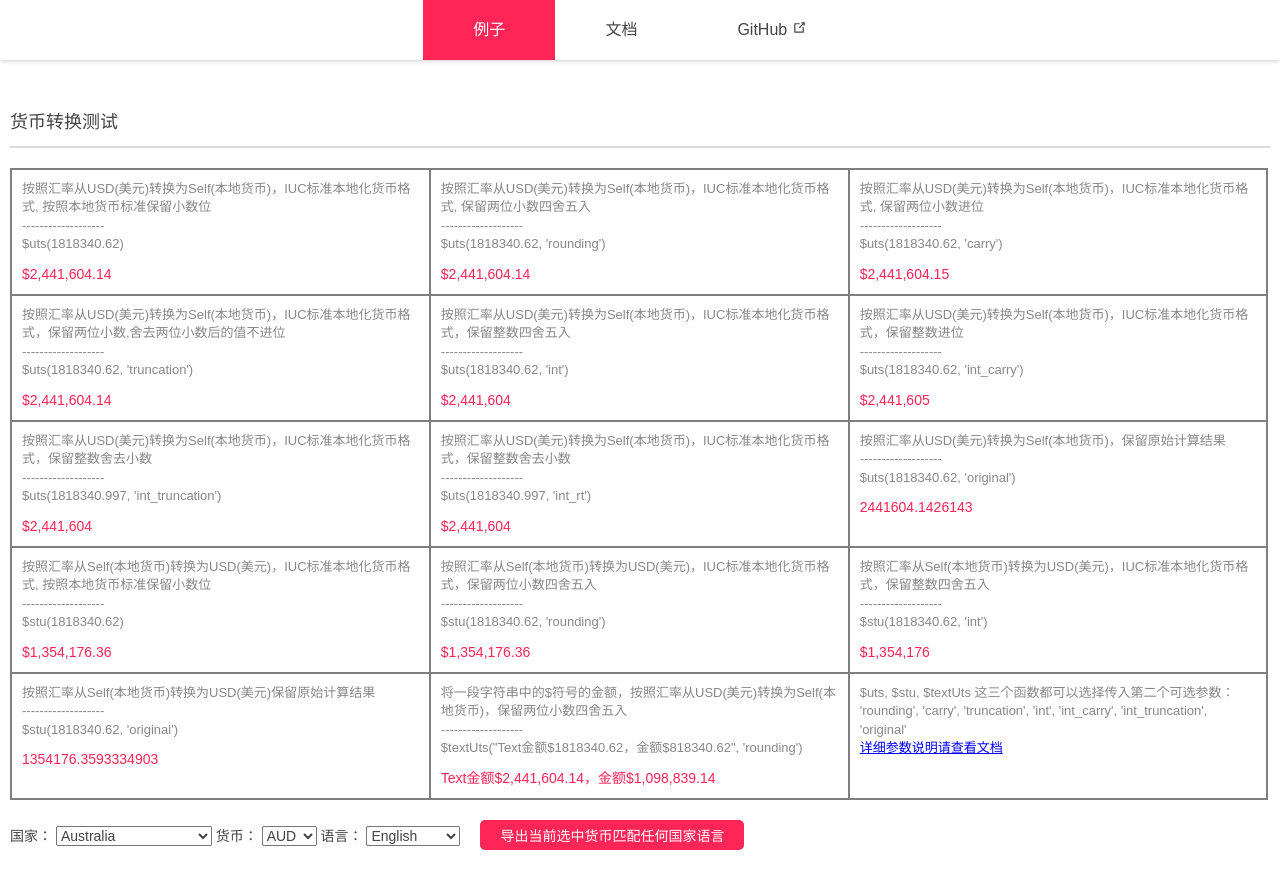
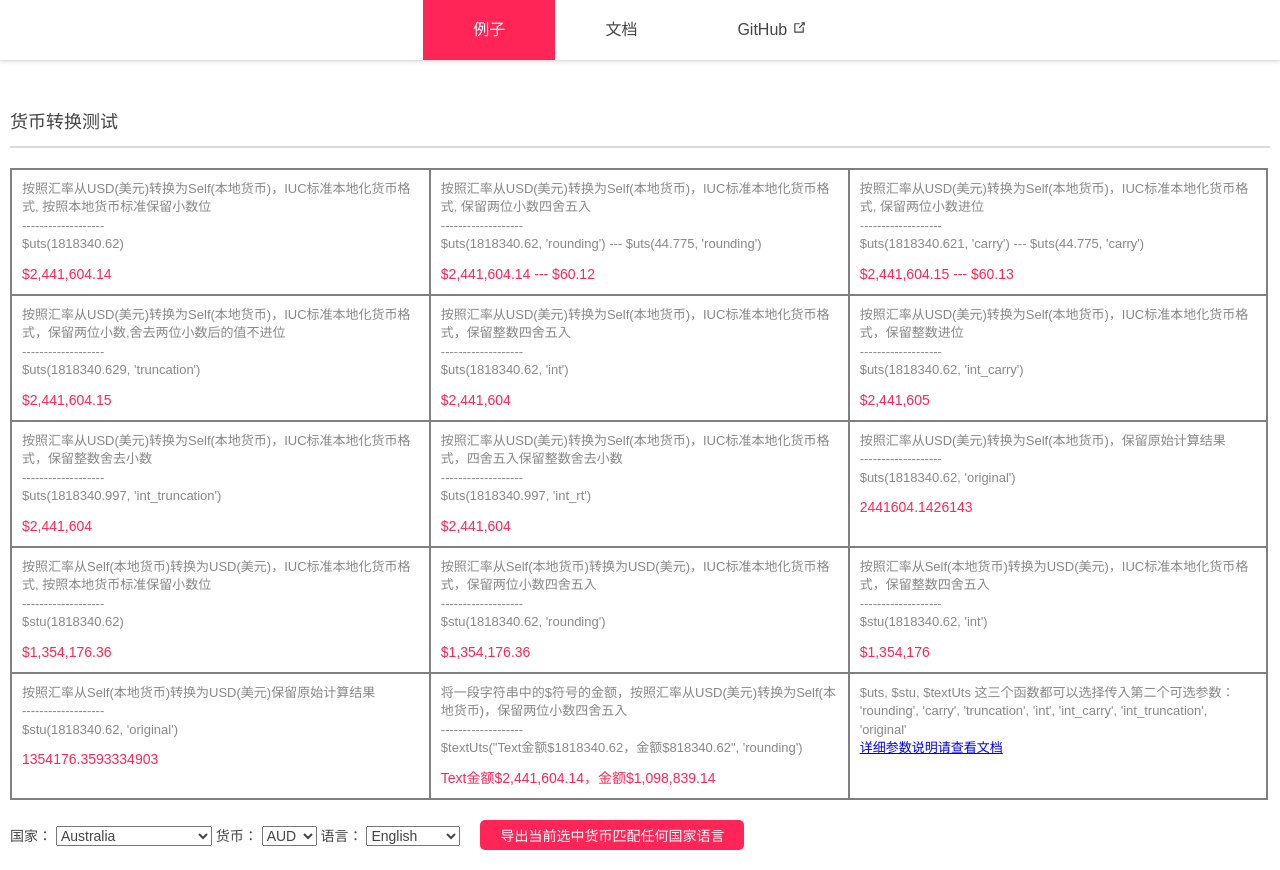
Before and after one commit to StriverF/vue-l10n-currency, a Vue app: page / in a window 1280 px wide. Built offline with nearby package versions, Linux system fonts and the light colour scheme.

Commit message:
fix: 计算金额精度问题修复

```diff
--- a/examples/views/Demo.vue
+++ b/examples/views/Demo.vue
@@ -12,21 +12,21 @@
       <li class="t0">
         <span>按照汇率从USD(美元)转换为Self(本地货币)，IUC标准本地化货币格式, 保留两位小数四舍五入</span>
         <span> ------------------- </span>
-        <span>$uts(1818340.62, 'rounding')</span>
-        <p>{{$uts(1818340.62, 'rounding')}}</p>
+        <span>$uts(1818340.62, 'rounding') --- $uts(44.775, 'rounding')</span>
+        <p>{{$uts(1818340.62, 'rounding')}} --- {{$uts(44.775, 'rounding')}}</p>
       </li>
 
       <li  class="t0">
         <span>按照汇率从USD(美元)转换为Self(本地货币)，IUC标准本地化货币格式, 保留两位小数进位</span>
         <span> ------------------- </span>
-        <span>$uts(1818340.62, 'carry')</span>
-        <p>{{$uts(1818340.62, 'carry')}}</p>
+        <span>$uts(1818340.621, 'carry') --- $uts(44.775, 'carry')</span>
+        <p>{{$uts(1818340.621, 'carry')}} --- {{$uts(44.775, 'carry')}}</p>
       </li>
       <li>
         <span>按照汇率从USD(美元)转换为Self(本地货币)，IUC标准本地化货币格式，保留两位小数,舍去两位小数后的值不进位</span>
         <span> ------------------- </span>
-        <span>$uts(1818340.62, 'truncation')</span>
-        <p>{{$uts(1818340.62, 'truncation')}}</p>
+        <span>$uts(1818340.629, 'truncation')</span>
+        <p>{{$uts(1818340.629, 'truncation')}}</p>
       </li>
       <li>
         <span>按照汇率从USD(美元)转换为Self(本地货币)，IUC标准本地化货币格式，保留整数四舍五入</span>
@@ -47,7 +47,7 @@
         <p>{{$uts(1818340.997, 'int_truncation')}}</p>
       </li>
       <li>
-        <span>按照汇率从USD(美元)转换为Self(本地货币)，IUC标准本地化货币格式，保留整数舍去小数</span>
+        <span>按照汇率从USD(美元)转换为Self(本地货币)，IUC标准本地化货币格式，四舍五入保留整数舍去小数</span>
         <span> ------------------- </span>
         <span>$uts(1818340.997, 'int_rt')</span>
         <p>{{$uts(1818340.997, 'int_rt')}}</p>
--- a/package.json
+++ b/package.json
@@ -37,8 +37,9 @@
     "@vue/cli-service": "^3.9.0",
     "@vue/test-utils": "1.0.0-beta.29",
     "babel-eslint": "^10.0.1",
+    "big.js": "^6.2.0",
     "chai": "^4.1.2",
-    "core-js": "^3.6.5",
+    "core-js": "^2.5.7",
     "eslint": "^5.16.0",
     "eslint-plugin-vue": "^5.0.0",
     "highlight.js": "^9.15.8",
--- a/src/index.js
+++ b/src/index.js
@@ -1,4 +1,5 @@
 import { install, Vue } from './install'
+import Big from 'big.js'
 
 var VueL10nCurrency = class VueL10nCurrency {
   static install
@@ -128,13 +129,18 @@ var VueL10nCurrency = class VueL10nCurrency {
         computeResult = amount
         break
       case this._computeTypeEnum.ROUNDING:
+        amount = new Big(amount)
         computeResult = amount.toFixed(2)
         break
       case this._computeTypeEnum.CARRY:
-        computeResult = Math.ceil(amount * 100) / 100
+        amount = new Big(amount)
+        amount = amount.times(100)
+        computeResult = Math.ceil(amount) / 100
         break
       case this._computeTypeEnum.TRUNCATION:
-        computeResult = Math.floor(amount * 100) / 100
+        amount = new Big(amount)
+        amount = amount.times(100)
+        computeResult = Math.floor(amount) / 100
         break
       case this._computeTypeEnum.INT:
         computeResult = amount.toFixed()
@@ -146,6 +152,7 @@ var VueL10nCurrency = class VueL10nCurrency {
         computeResult = Math.floor(amount)
         break
       case this._computeTypeEnum.INT_RT:
+        amount = new Big(amount)
         computeResult = amount.toFixed(2)
         computeResult = Math.floor(computeResult)
         break
```
Also changed, not shown: 1 other file (tests, documents, lock files or other folders).
